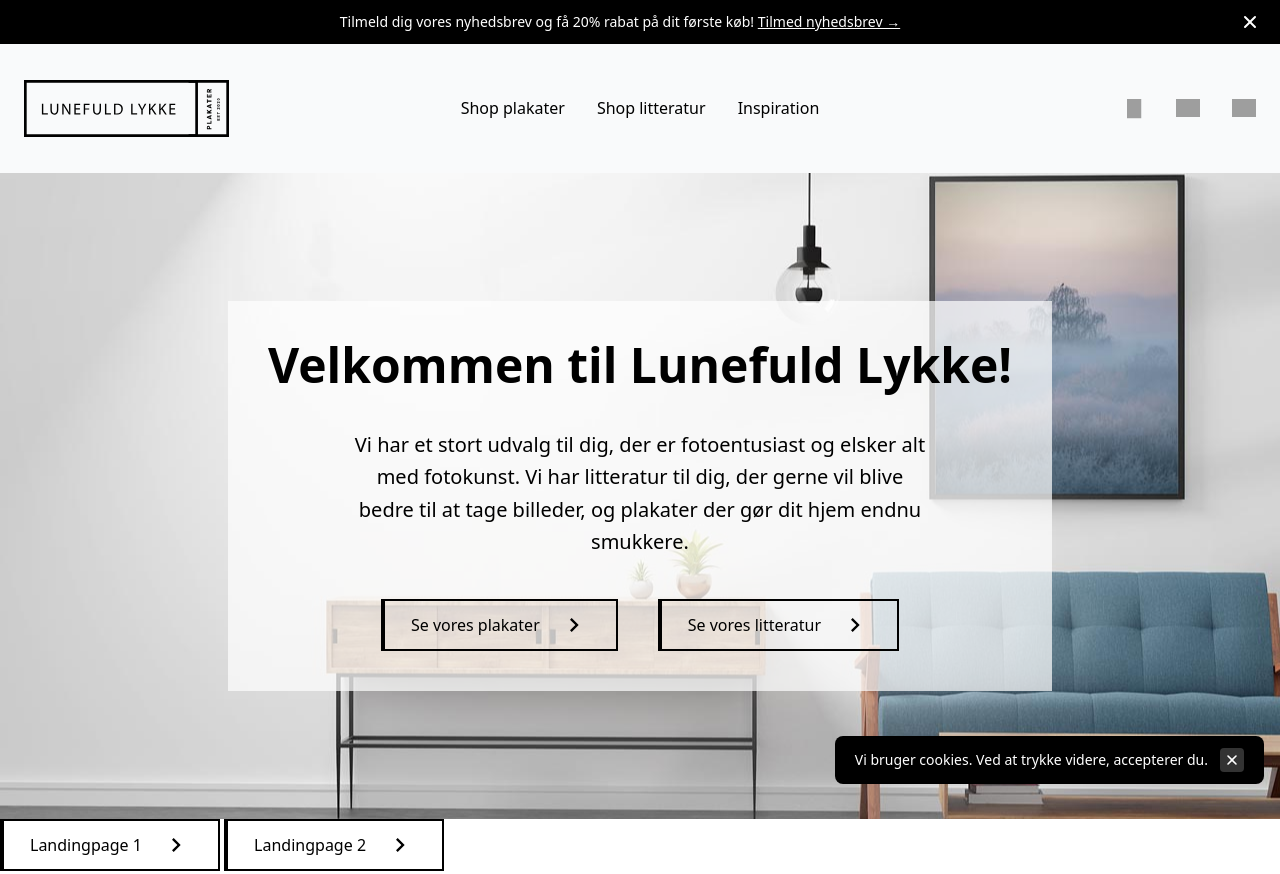
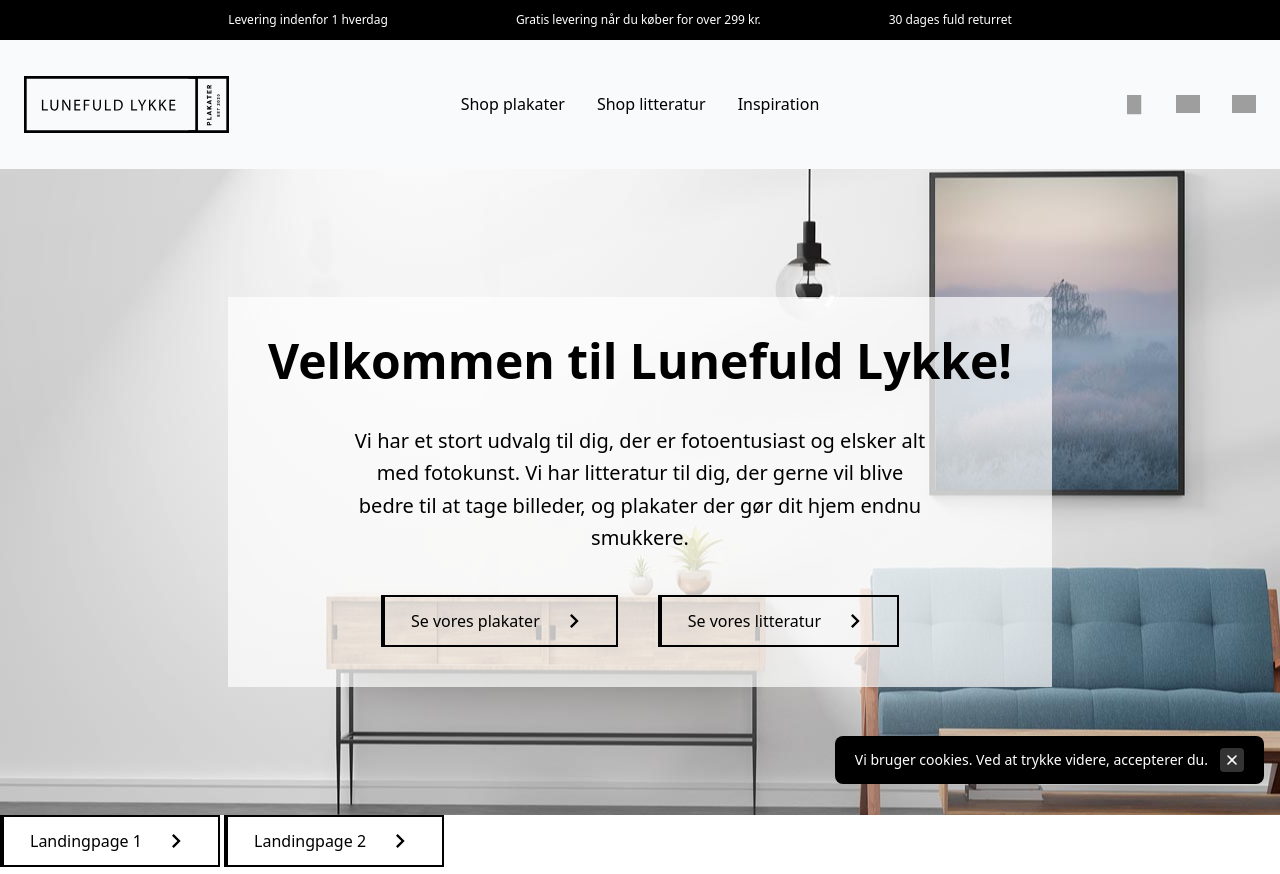
Before and after one commit to maja5099/lunefuldlykke, a website built with Parcel: page src/index.html in a window 1280 px wide. Shown: the top 874 px of the page. Built offline with nearby package versions, Linux system fonts and the light colour scheme; grey boxes are pictures that could not be loaded.

Commit message:
voucer removed + topbar added

```diff
--- a/src/index.html
+++ b/src/index.html
@@ -26,30 +26,20 @@
     -->
 
     <!-- Voucher start -->
-    <div class="relative px-4 py-3 text-white bg-black pr-14">
-      <p class="text-sm font-medium text-left sm:text-center">
-        Tilmeld dig vores nyhedsbrev og få 20% rabat på dit første køb!
-
-        <a class="underline" href="/alpinejs"> Tilmed nyhedsbrev &rarr; </a>
-      </p>
-
-      <button
-        aria-label="Close"
-        class="absolute p-1 transition -translate-y-1/2 rounded-lg top-1/2 right-4 bg-black/10 hover:bg-black/20"
-      >
-        <svg
-          xmlns="http://www.w3.org/2000/svg"
-          class="w-5 h-5"
-          viewBox="0 0 20 20"
-          fill="currentColor"
-        >
-          <path
-            fill-rule="evenodd"
-            d="M4.293 4.293a1 1 0 011.414 0L10 8.586l4.293-4.293a1 1 0 111.414 1.414L11.414 10l4.293 4.293a1 1 0 01-1.414 1.414L10 11.414l-4.293 4.293a1 1 0 01-1.414-1.414L8.586 10 4.293 5.707a1 1 0 010-1.414z"
-            clip-rule="evenodd"
-          />
-        </svg>
-      </button>
+    <div class="relative px-4 py-3  text-white bg-black pr-14">
+      <div class="flex justify-center">
+      <div class="text-xs md:gap-20 lg:gap-32 flex justify-between">
+        <p>
+          Levering indenfor 1 hverdag
+        </p>
+        <p>
+          Gratis levering når du køber for over 299 kr.
+        </p>
+        <p>
+          30 dages fuld returret
+        </p>
+      </div>
+    </div>
     </div>
     <!-- Voucher end -->
 
```
